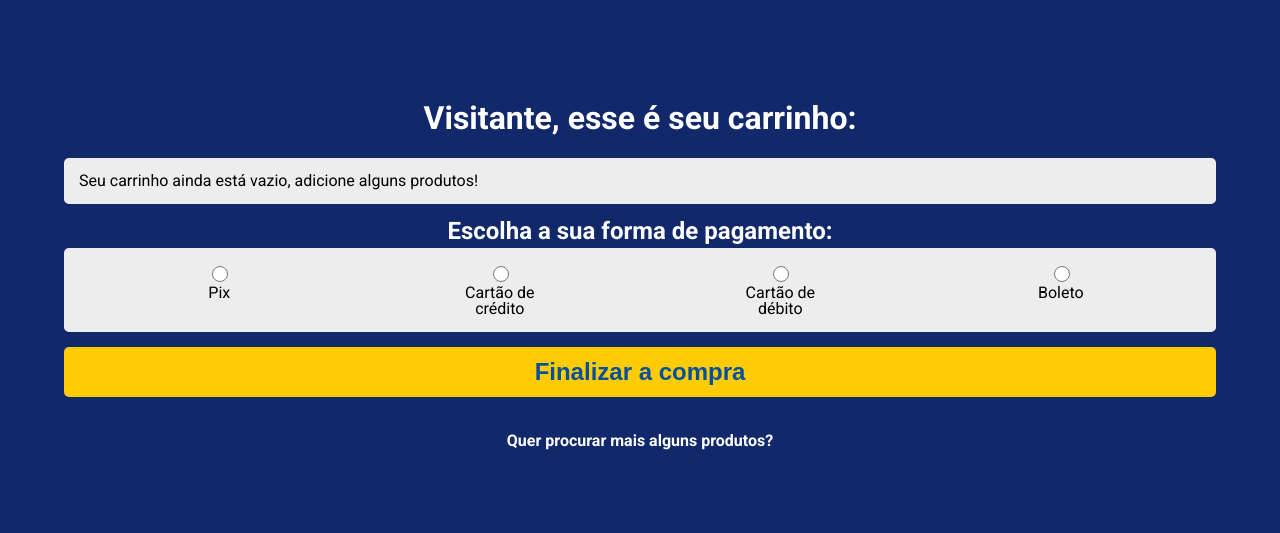
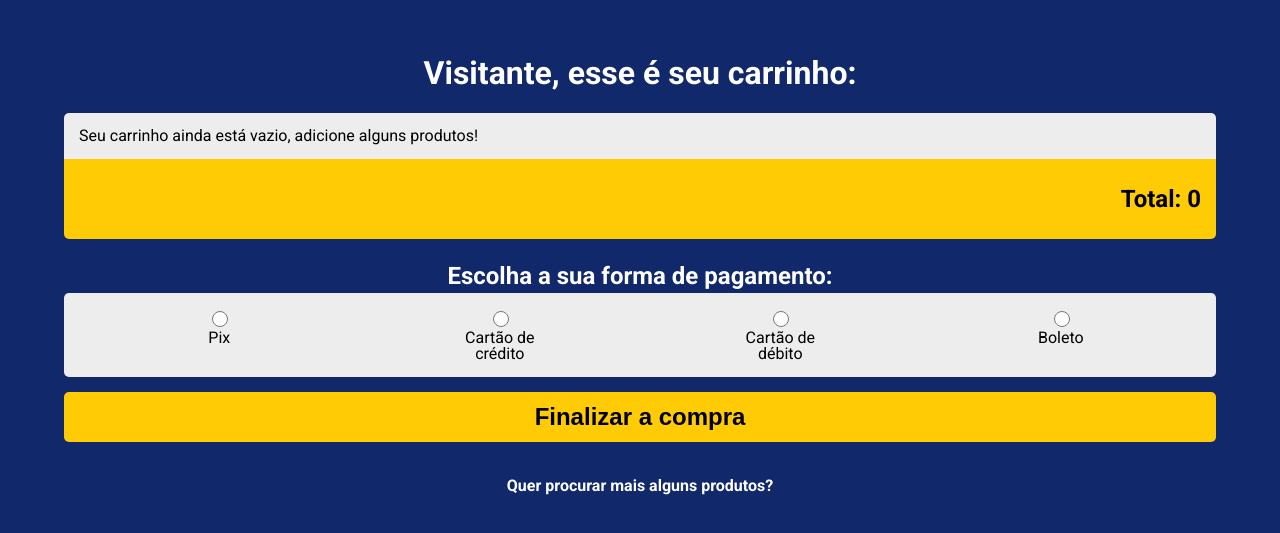
Before and after one commit to MateusDiniz9/pokemart-front, a React (Create React App) app: page /cart in a window 1280 px wide. Shown: the part 125-658 px from the top of the page. Built offline with nearby package versions, Linux system fonts and the light colour scheme.

Commit message:
Funcionalidade de envio da compra e melhorias na renderização

```diff
--- a/src/Components/cart/CartPage.js
+++ b/src/Components/cart/CartPage.js
@@ -12,7 +12,13 @@ function CartPage() {
     const navigate = useNavigate();
     const [sending, setSending] = useState(false);
     const { cart, setCart } = useContext(CartContext);
-    const [localData] = useState(JSON.parse(localStorage.getItem('pokemart')))
+    const [ balance, setBalance ] = useState(0);
+    const [ uniqueCartProducts, setUniqueCartProducts ] = useState([]);
+    const [localData] = useState(JSON.parse(localStorage.getItem('pokemart')));
+    const [ purchase, setPurchase ] = useState({
+      paymentMethod: '',
+      products: []
+    })
 
   useEffect(() => {
     if (localData?.token) {
@@ -22,12 +28,35 @@ function CartPage() {
     } else {
         setCart(localData?.cart);
     }
-  }, [localData]);
+  }, [setCart, localData]);
 
-  function confirmPurchase() {
+  useEffect(() => {
+    const uniqueProducts = [];
+    const uniqueIds = [];
+    cart?.products.forEach(element => {
+      if (!uniqueIds.includes(element.id)) {
+        uniqueIds.push(element.id);
+        uniqueProducts.push(element)
+      }
+    })
+    setUniqueCartProducts(uniqueProducts);
+    setPurchase({ ...purchase, products: cart?.products })
+  }, [cart]);
+
+  useEffect(() => {
+    let temp = 0;
+    cart?.products.forEach((data) => temp = temp + data.price);
+    setBalance(temp);
+}, [cart]);
+
+  function updateInput(e) {
+    setPurchase({ ...purchase, [e.target.name]: e.target.value });
+  }
+
+  function confirmPurchase(e) {
     if (window.confirm('Você deseja confirmar essa compra?')) {
       setSending(true)
-        postPurchase(cart)
+      postPurchase(purchase)
         .then(res => navigate(`/checkout/${res.data.saleId}`))
         .catch(erro => {
           alert('Não foi possível confirmar a sua compra, sentimos muito');
@@ -36,17 +65,20 @@ function CartPage() {
     }
 }
 
-console.log(cart)
   return (
     <>
         {/* <Header /> */}
         <Main>
           <h1>{localData?.token ? `${<span>{localData.username}</span>},` : 'Visitante,' } esse é seu carrinho:</h1>
           <ProductsBox>
-              {cart && cart.length !== 0 ? cart.products.map((product, index) => <CartProduct key={index} product={product} quantity={cart.products.filter(data => product.name === data.name).length}/>) : 'Seu carrinho ainda está vazio, adicione alguns produtos!'}
+              {cart && uniqueCartProducts.length !== 0 ? uniqueCartProducts.map((product, index) => <CartProduct key={index} product={product} quantity={cart.products.filter(element => product.name === element.name).length}/>) : 'Seu carrinho ainda está vazio, adicione alguns produtos!'}
           </ProductsBox>
+          <TotalBox>
+            <p>Total: {balance}</p>
+          </TotalBox>
 
           <h2>Escolha a sua forma de pagamento:</h2>
+          <form onSubmit={confirmPurchase}>
             <PaymentBox>
               <div>
                 <Input
@@ -55,6 +87,7 @@ console.log(cart)
                     id="paymentMethod1"
                     name="paymentMethod"
                     value="Pix"
+                    onChange={updateInput}
                   />
                 <label for="paymentMethod1">Pix</label>
               </div>
@@ -65,6 +98,7 @@ console.log(cart)
                       id="paymentMethod2"
                       name="paymentMethod"
                       value="Cartão de crédito"
+                      onChange={updateInput}
                   />
                   <label for="paymentMethod2">Cartão de crédito</label>
               </div>
@@ -76,6 +110,7 @@ console.log(cart)
                       id="paymentMethod3"
                       name="paymentMethod"
                       value="Cartão de débito"
+                      onChange={updateInput}
                   />
                   <label for="paymentMethod3">Cartão de débito</label>
               </div>
@@ -87,14 +122,16 @@ console.log(cart)
                       id="paymentMethod4"
                       name="paymentMethod"
                       value="Boleto"
+                      onChange={updateInput}
                   />
                   <label for="paymentMethod4">Boleto</label>
               </div>
             </PaymentBox>
 
-          <Button disabled={sending} onClick={() => confirmPurchase()}>
+            <Button disabled={sending} type="submit">
               {sending ? <Loading /> : "Finalizar a compra"}
             </Button>
+          </form>
 
           <Link to="/">
               <h3>Quer procurar mais alguns produtos?</h3>
@@ -120,12 +157,14 @@ const Main = styled.div`
     font-size: 32px;
     color: #ffffff;
     margin-bottom: 24px;
+    text-align: left;
 }
 h2 {
     font-weight: 700;
     font-size: 24px;
     color: #ffffff;
     margin-bottom: 5px;
+    text-align: left;
 }
   h3 {
     font-weight: 700;
@@ -145,6 +184,9 @@ h2 {
   span {
     color: #FFCB05;
   }
+  form {
+    width: 100%;
+  }
 `;
 
 const ProductsBox = styled.div`
@@ -154,11 +196,24 @@ const ProductsBox = styled.div`
   display: flex;
   flex-direction: column;
   gap: 15px;
-  border-radius: 5px;
-  margin-bottom: 15px;
+  border-radius: 5px 5px 0 0;
 `;
 
-const PaymentBox = styled.form`
+const TotalBox = styled.div`
+  background-color: #FFCB05;
+  width: 100%;
+  height: 80px;
+  padding: 15px;
+  font-size: 24px;
+  font-weight: 700;
+  display: flex;
+  align-items: center;
+  justify-content: right;
+  border-radius: 0 0 5px 5px;
+  margin-bottom: 25px;
+`;
+
+const PaymentBox = styled.div`
   background-color: #EDEDED;
   width: 100%;
   padding: 15px;
@@ -190,7 +245,7 @@ const Button = styled.button`
   border-radius: 5px;
   font-weight: 700;
   font-size: 24px;
-  color: #00509D;
+  color: #000000;
   padding: 10px;
   display: flex;
   align-items: center;
--- a/src/Components/cart/CartProduct.js
+++ b/src/Components/cart/CartProduct.js
@@ -2,31 +2,33 @@ import React from "react";
 import { useState, useContext } from "react";
 import styled from "styled-components";
 import { GrFormTrash, GrFormAdd, GrFormSubtract } from 'react-icons/gr';
-import { changeProductQuantity, deleteProduct } from "../../services/pokemart";
+import { updateCart } from "../../services/pokemart";
 import CartContext from "../../contexts/CartContext";
 
 export default function CartProduct({ product, quantity }) {
     const [localData] = useState(JSON.parse(localStorage.getItem('pokemart')))
-    const { setCart } = useContext(CartContext);
+    const { cart, setCart } = useContext(CartContext);
 
-    function changeQuantity(boolean) {
-        const operation = {
-            id: product.id,
-            add: boolean
+    function updateProducts(operation) {
+        let products = cart.products;
+
+        if (operation === 'delete') {
+            products = products.filter(data => product.name !== data.name);
+        } else if (operation === 'add') {
+            products.push(product);
+        } else if (operation === 'subtract') {
+            products.splice(products.indexOf(product), 1);
         }
-        if (localData?.token) {
-            changeProductQuantity(operation)
-                .then(res => setCart(res.data))
-                .catch(erro => console.log(erro))
-        } else {
-            console.log('localstorage')
-        }
+
+        return products;
     }
 
-    function removeProduct() {
+    function changeQuantity(operation) {
+        const products = updateProducts(operation)
+
         if (localData?.token) {
-            deleteProduct(product.id)
-                .then(res => setCart(res.data))
+            updateCart(products)
+                .then(res => setCart(res.data.products))
                 .catch(erro => console.log(erro))
         } else {
             console.log('localstorage')
@@ -42,12 +44,13 @@ export default function CartProduct({ product, quantity }) {
                 </ProductBox>
                 <ControllersBox>
                     <div>
-                        <GrFormTrash onClick={removeProduct}/>
+                        <GrFormTrash onClick={() => changeQuantity('delete')}/>
                     </div>
+                    <p>{product.price*quantity}</p>
                     <div>
-                        <GrFormAdd onClick={() => changeQuantity(true)}/>
+                        <GrFormAdd onClick={() => changeQuantity('add')}/>
                         <p>{quantity}</p>
-                        <GrFormSubtract onClick={() => changeQuantity(false)}/>
+                        <GrFormSubtract onClick={() => changeQuantity('subtract')}/>
                     </div>
                 </ControllersBox>
             </Container>
--- a/src/Components/globalStyle.js
+++ b/src/Components/globalStyle.js
@@ -53,18 +53,9 @@ table {
 *{
     box-sizing: border-box;
 }
-a:link {
+a {
     text-decoration: none;
-  }
-  a:visited {
-    text-decoration: none;
-  }
-  a:hover {
-    text-decoration: none;
-  }
-  a:active {
-    text-decoration: underline;
-  }
+}
 `;
 
 export default GlobalStyle;
--- a/src/services/pokemart.js
+++ b/src/services/pokemart.js
@@ -35,9 +35,9 @@ function getCart() {
   return promise;
 }
 
-function postPurchase(cart) {
+function postPurchase(body) {
   const config = Header();
-  const promise = axios.post(`${URL_BASE}/cart`, cart, config);
+  const promise = axios.post(`${URL_BASE}/checkout`, body, config);
   return promise;
 }
 
@@ -47,16 +47,10 @@ function getCheckout(saleId) {
   return promise;
 }
 
-function changeProductQuantity(operation) {
+function updateCart(products) {
   const config = Header();
-  const promise = axios.post(`${URL_BASE}/cart`, operation, config);
+  const promise = axios.put(`${URL_BASE}/cart`, products, config);
   return promise;
 }
 
-function deleteProduct(productId) {
-  const config = Header();
-  const promise = axios.delete(`${URL_BASE}/cart`, productId, config);
-  return promise;
-}
-
-export { postLogin, signUp, confirmCheckout, getCart, postPurchase, getCheckout, changeProductQuantity, deleteProduct };
+export { postLogin, signUp, confirmCheckout, getCart, postPurchase, getCheckout, updateCart };
```
Also changed, not shown: 1 other file (tests, documents, lock files or other folders). Lines whose indentation alone changed are shown as unchanged.
